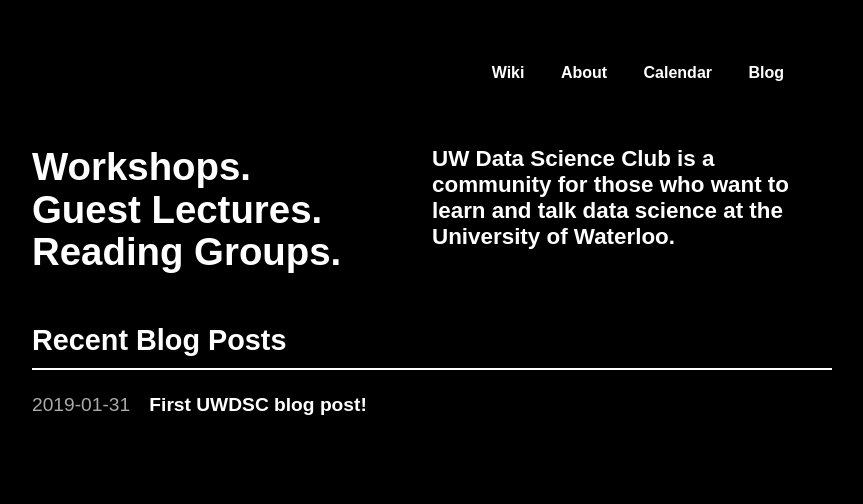
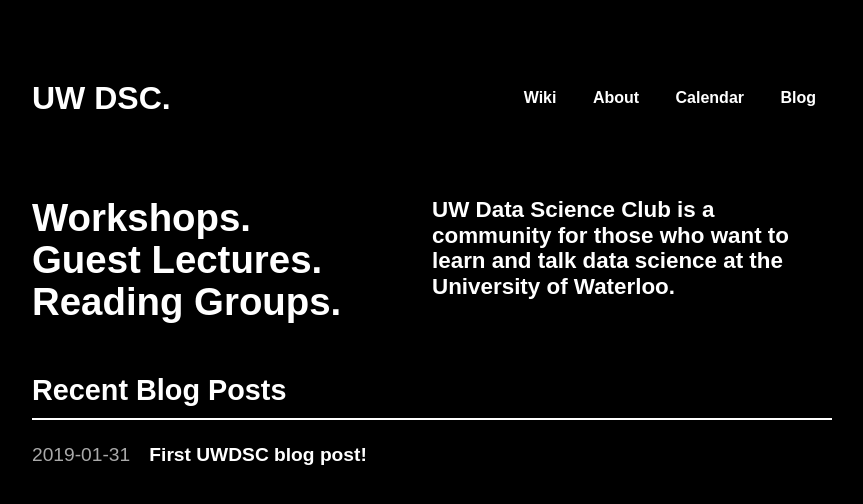
Before and after one commit to Waterloo-Data-Science-Club/waterloodatascience, a Jekyll site: the page built from index.html, in a window 1280 px wide. Shown: the top 504 px of the page, without its empty margins (208-1071 px from the left). Built offline with Jekyll 4.4.1, drawn with Linux system fonts in a browser that asks for light colours.

Commit message:
Add logo to nav

```diff
--- a/_includes/navigation.html
+++ b/_includes/navigation.html
@@ -1,4 +1,5 @@
 <nav class="nav-bar">
+  <p class="logo">UW DSC.</p>
   <ul class="nav-list">
     <li><a class="nav-link" href="#">Wiki</a></li>
     <li><a class="nav-link" href="/">About</a></li>
--- a/styles/style.css
+++ b/styles/style.css
@@ -52,8 +52,8 @@
 .nav-bar {
   width: 100%;
   display: flex;
-  justify-content: flex-end;
-  padding: 0 2em;
+  justify-content: space-between;
+  align-items: center;
 }
 
 .nav-list li {
@@ -115,6 +115,11 @@
   margin-top: 2em;
 }
 
+.logo {
+  font-size: 2em;
+  font-weight: 600;
+}
+
 /* Tablet Styles */
 @media only screen and (min-width: 768px) and (max-width: 960px), (orientation: landscape) {
   #highlights-panel {
@@ -168,6 +173,6 @@
   }
 
   .nav-bar {
-    padding: 1em 2em;
+    padding: 1em 0;
   }
 }
```
